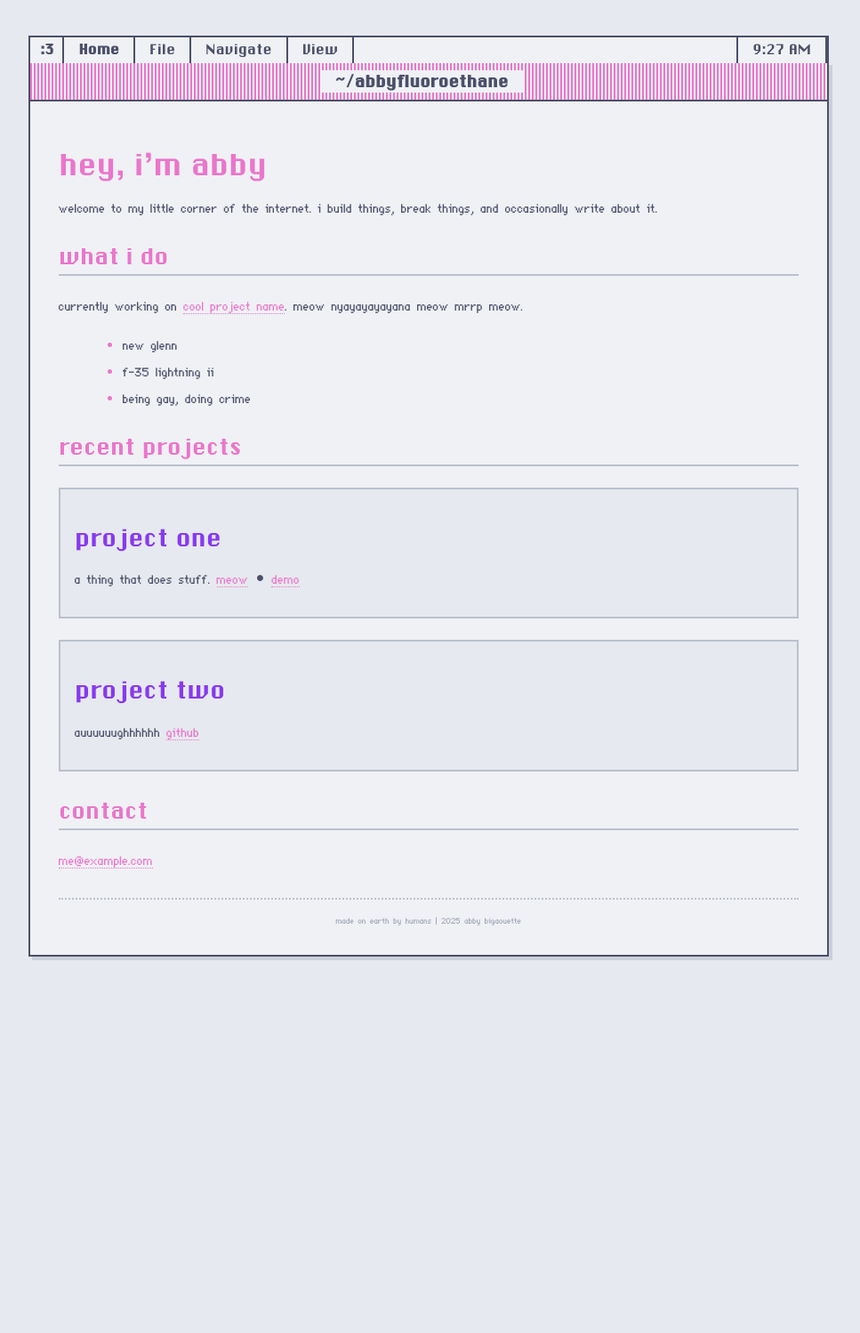
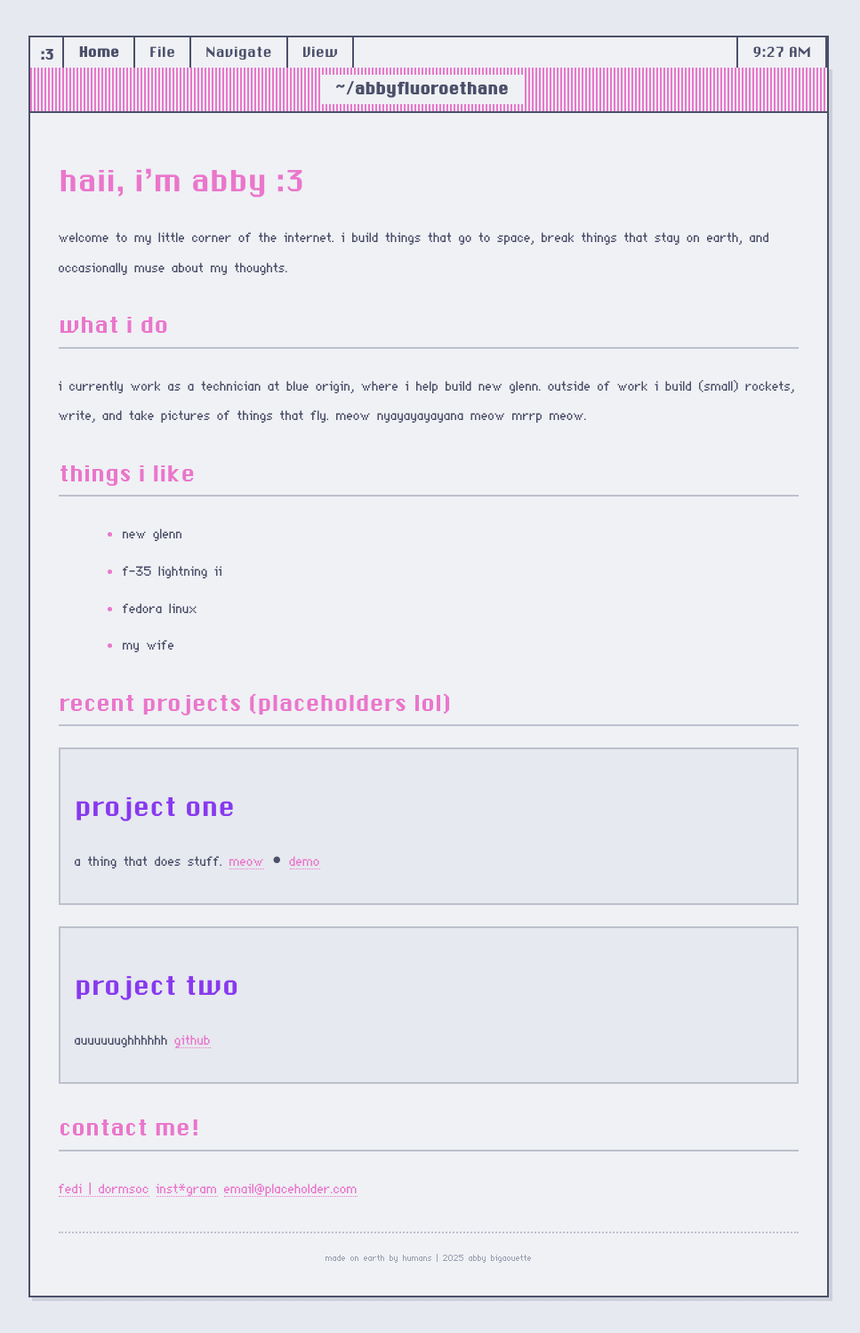
Before and after one commit to logantodd/logantodd.github.io, a Jekyll site: the page built from index.md, in a window 1280 px wide. Shown: the whole page at 89% size, without its empty margins (158-1125 px from the left). Built offline with Jekyll 4.4.1, drawn with Linux system fonts in a browser that asks for light colours; before the commit the page ends 1115 px from its top, so only the background shows below that.

Commit message:
readability improvements

```diff
--- a/assets/css/custom.css
+++ b/assets/css/custom.css
@@ -63,8 +63,8 @@ body {
   font-family: Geneva, -apple-system, BlinkMacSystemFont, sans-serif;
   background: var(--theme-base);
   color: var(--theme-text);
-  font-size: 22px;
-  line-height: 1;
+  font-size: 24px;
+  line-height: 1.4;
   padding: 2rem;
   background: linear-gradient(90deg,
     var(--theme-mantle) 21px,
@@ -351,7 +351,7 @@ li::marker {
   border-top: 2px dotted var(--theme-surface1);
   text-align: center;
   color: var(--theme-overlay0);
-  font-size: 0.9rem;
+  font-size: 1rem;
 }
 
 /* About Window Modal */
@@ -401,7 +401,7 @@ li::marker {
 
 .about-text p {
   margin: 0.25rem 0;
-  font-size: 0.95rem;
+  font-size: 1.05rem;
 }
 
 /* Mobile Optimizations */
@@ -409,7 +409,8 @@ li::marker {
   /* Reduce body padding */
   body {
     padding: 1rem;
-    font-size: 20px;
+    font-size: 22px;
+    line-height: 1.4;
   }
 
   /* Hide clock and its container on mobile */
@@ -493,7 +494,7 @@ li::marker {
 
   /* Reduce footer size */
   .footer {
-    font-size: 0.8rem;
+    font-size: 0.9rem;
   }
 }
 
@@ -501,7 +502,8 @@ li::marker {
   /* Extra small screens */
   body {
     padding: 0.5rem;
-    font-size: 18px;
+    font-size: 20px;
+    line-height: 1.4;
   }
 
   .menu-bar {
@@ -543,6 +545,6 @@ li::marker {
   }
 
   .about-text p {
-    font-size: 0.85rem;
+    font-size: 0.95rem;
   }
 }
--- a/index.md
+++ b/index.md
@@ -3,20 +3,22 @@ title: ~/abbyfluoroethane
 app_name: Home
 ---
 
-# hey, i'm abby
+# haii, i'm abby :3
 
-welcome to my little corner of the internet. i build things, break things,
-and occasionally write about it.
+welcome to my little corner of the internet. i build things that go to space, break things that stay on earth, and occasionally muse about my thoughts.
 
 ## what i do
 
-currently working on [cool project name](#). meow nyayayayayana meow mrrp meow.
+i currently work as a technician at blue origin, where i help build new glenn. outside of work i build (small) rockets, write, and take pictures of things that fly. meow nyayayayayana meow mrrp meow.
+
+## things i like
 
 - new glenn
 - f-35 lightning ii
-- being gay, doing crime
+- fedora linux
+- my wife
 
-## recent projects
+## recent projects (placeholders lol)
 
 <div class="project">
   <h3>project one</h3>
@@ -34,6 +36,8 @@ currently working on [cool project name](#). meow nyayayayayana meow mrrp meow.
   </p>
 </div>
 
-## contact
+## contact me!
 
-[me@example.com](mailto:you@example.com)
+[fedi | dormsoc](https://dorm.social/@abbyfluoroethane)
+[inst*gram](https://instagram.com/abbyfluoroethane)
+[email@placeholder.com](#)
```
